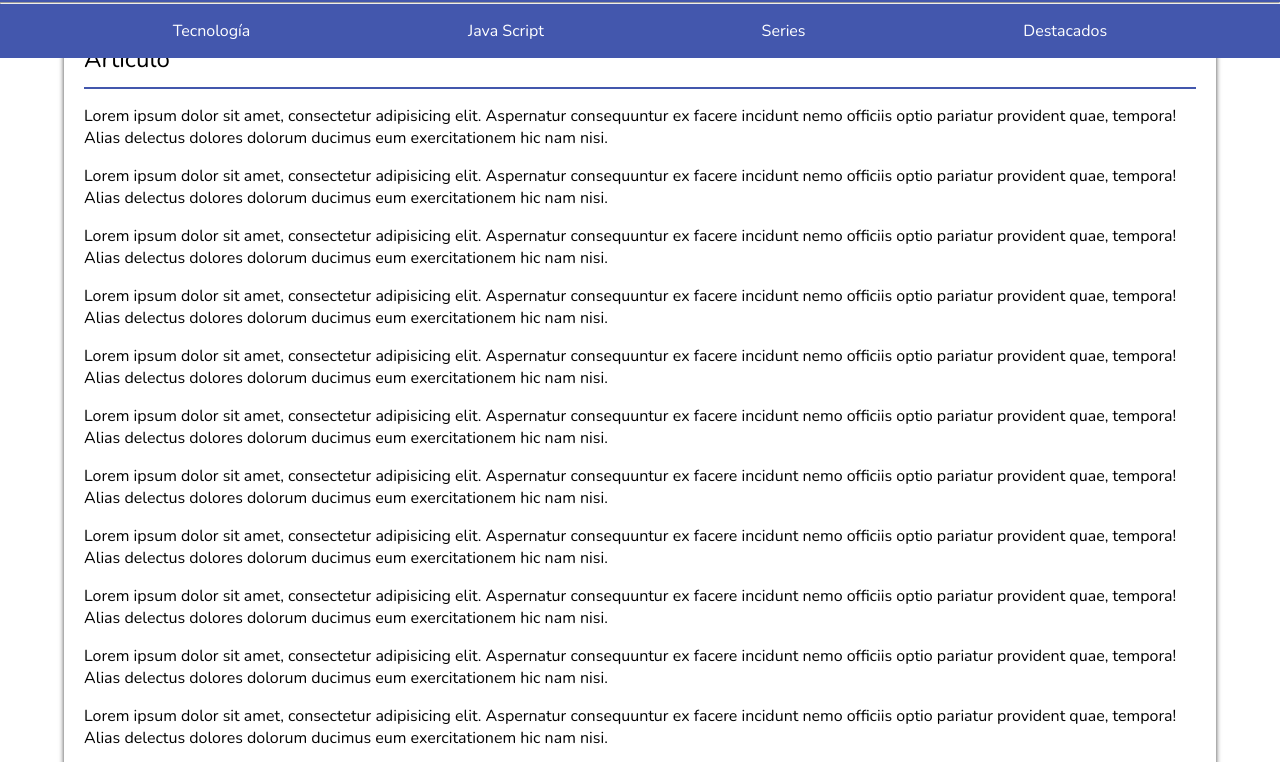
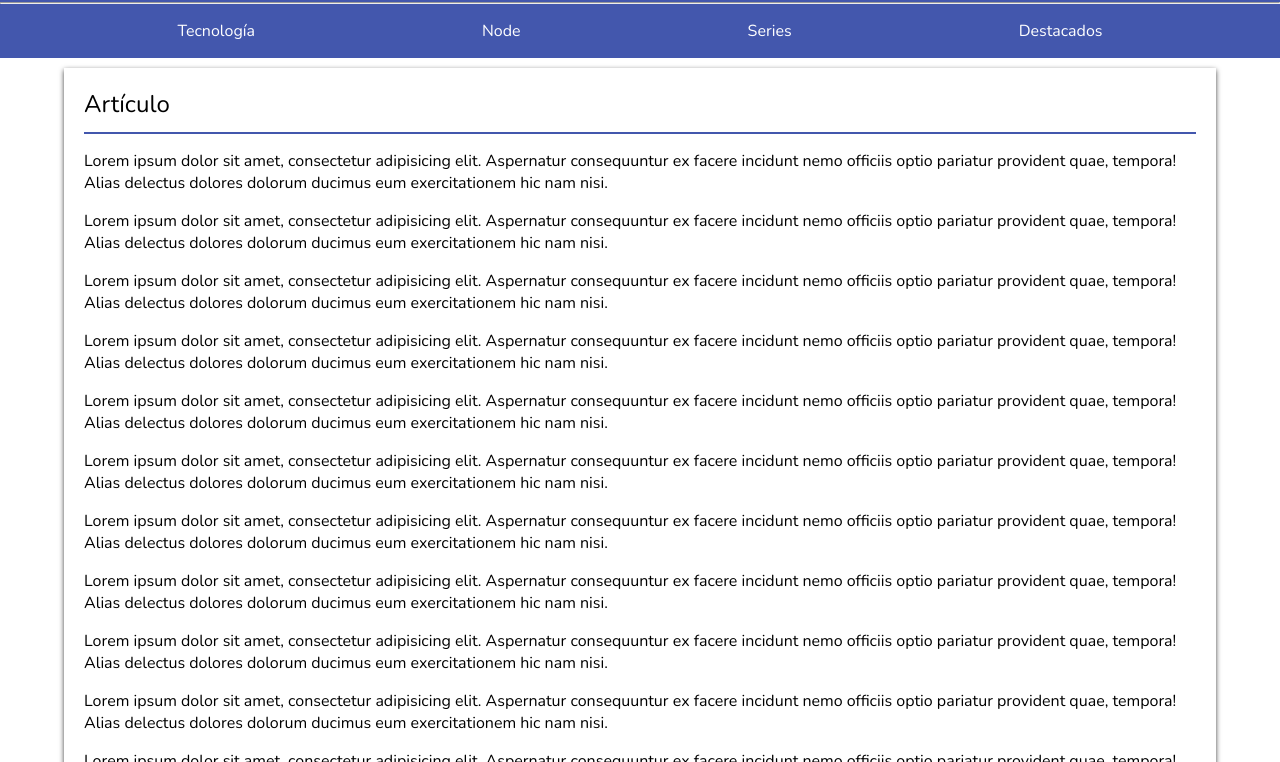
Before and after one commit to Alcaudon/headroomMenu, a plain HTML site: page index.html in a window 1280 px wide. Shown: the part 52-814 px from the top of the page. Drawn offline with nearby package versions, Linux system fonts and the light colour scheme.

Commit message:
Ajustamos el menu para un funcionamiento óptimo

```diff
--- a/css/estilos.css
+++ b/css/estilos.css
@@ -8,7 +8,7 @@ body{
     color: black;
     font-family: 'Nunito', sans-serif;
     font-size:16px;
-    padding-top: 55px;
+    padding-top: 100px;
 }
 
 header{
--- a/index.html
+++ b/index.html
@@ -29,7 +29,7 @@
         <hr>
         <ul class="categorias">
             <li><a href="#">Tecnología</a></li>
-            <li><a href="#">Java Script</a></li>
+            <li><a href="#">Node</a></li>
             <li><a href="#">Series</a></li>
             <li><a href="#">Destacados</a></li>
         </ul>
```
